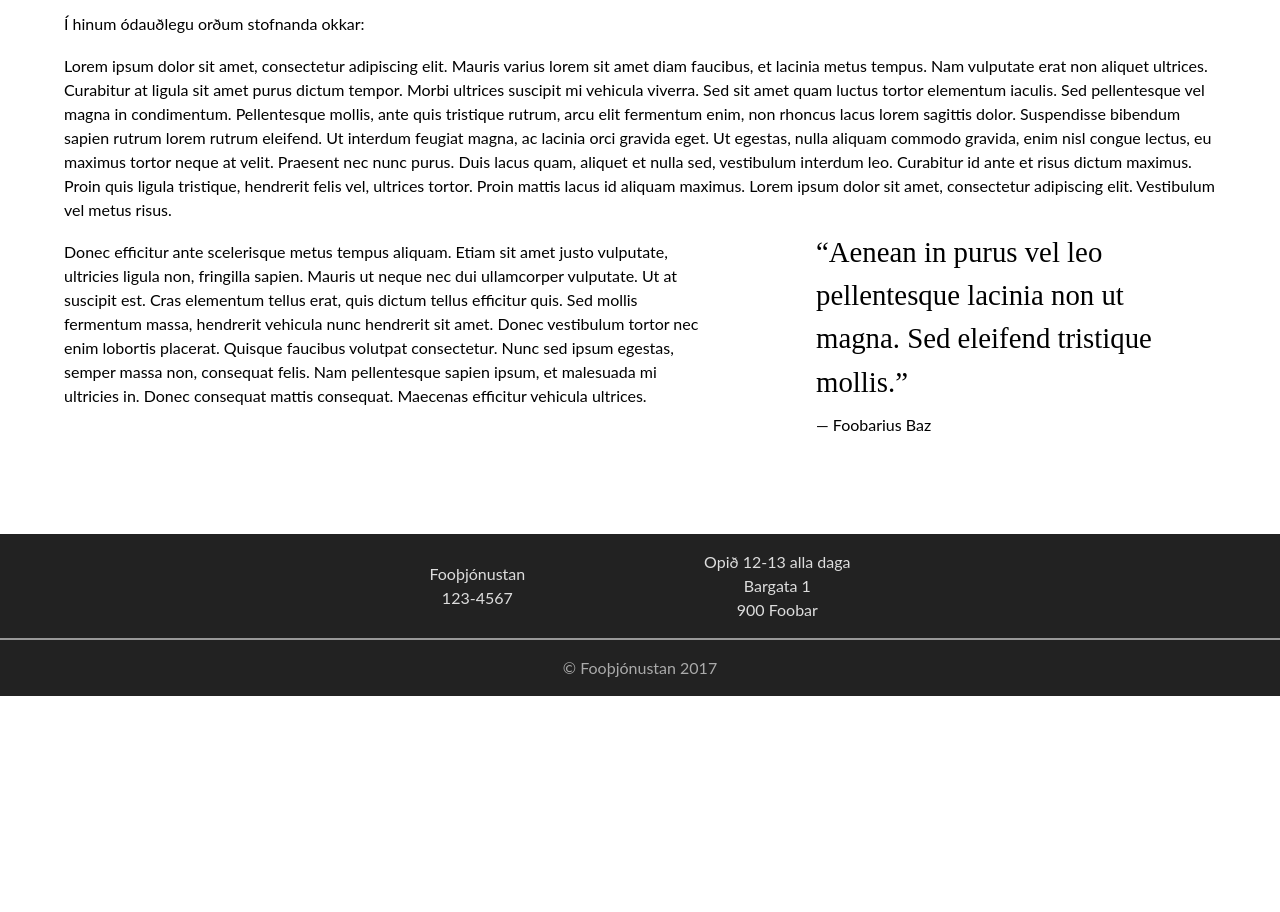
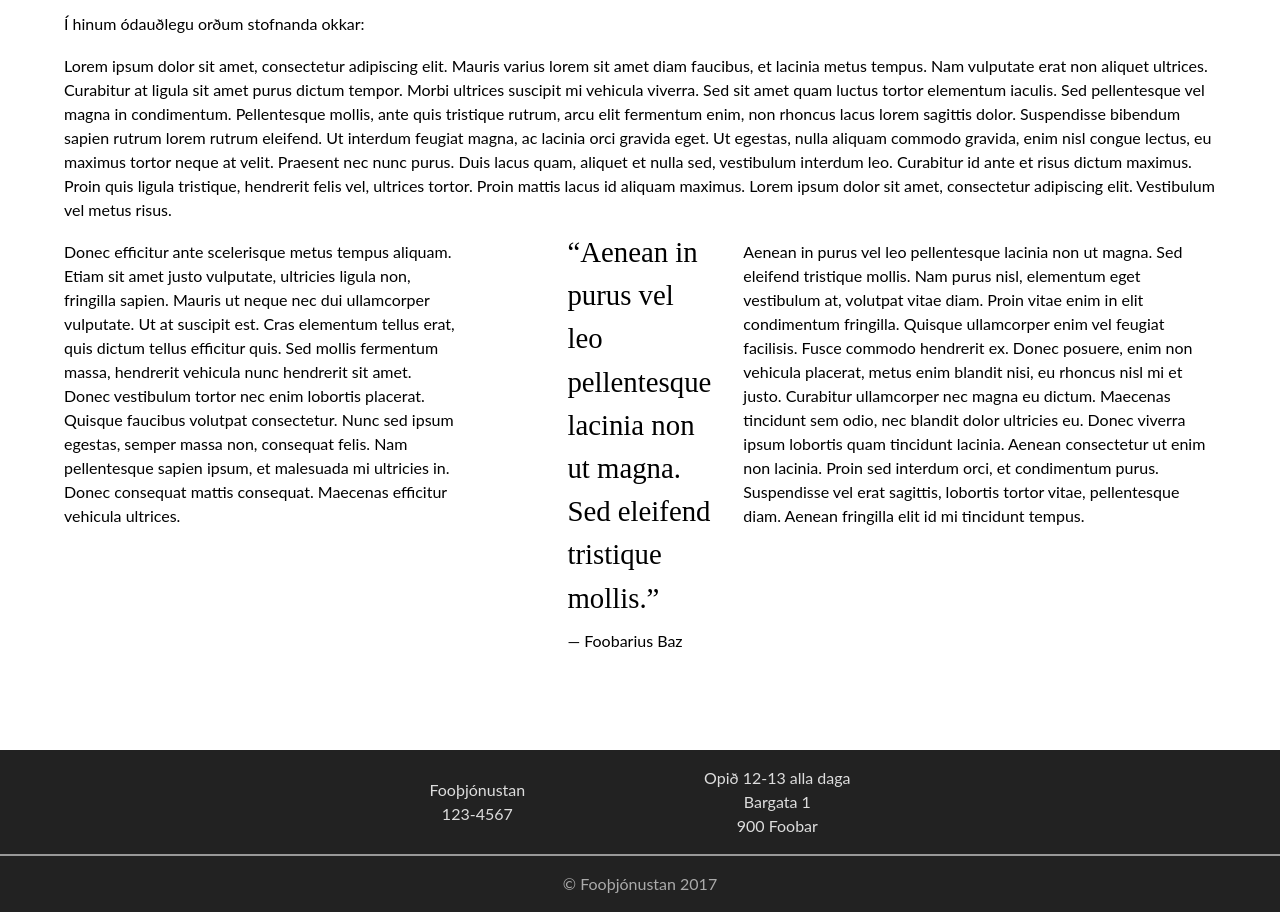
Before and after one commit to hfg7/Verkefni7, a plain HTML site: page um.html in a window 1280 px wide. Shown: the part 681-1593 px from the top of the page. Before the commit the page ends 1377 px from the top, so only its background shows below. Drawn offline with nearby package versions, Linux system fonts and the light colour scheme.

Commit message:
setti paragraphið sem vantaði í um

```diff
--- a/um.html
+++ b/um.html
@@ -48,6 +48,7 @@
           <q>Aenean in purus vel leo pellentesque lacinia non ut magna. Sed eleifend tristique mollis.</q>
           <p>— Foobarius Baz</p>
         </div>
+        <p>Aenean in purus vel leo pellentesque lacinia non ut magna. Sed eleifend tristique mollis. Nam purus nisl, elementum eget vestibulum at, volutpat vitae diam. Proin vitae enim in elit condimentum fringilla. Quisque ullamcorper enim vel feugiat facilisis. Fusce commodo hendrerit ex. Donec posuere, enim non vehicula placerat, metus enim blandit nisi, eu rhoncus nisl mi et justo. Curabitur ullamcorper nec magna eu dictum. Maecenas tincidunt sem odio, nec blandit dolor ultricies eu. Donec viverra ipsum lobortis quam tincidunt lacinia. Aenean consectetur ut enim non lacinia. Proin sed interdum orci, et condimentum purus. Suspendisse vel erat sagittis, lobortis tortor vitae, pellentesque diam. Aenean fringilla elit id mi tincidunt tempus.</p>
       </div>
       </main>
     <footer>
```
